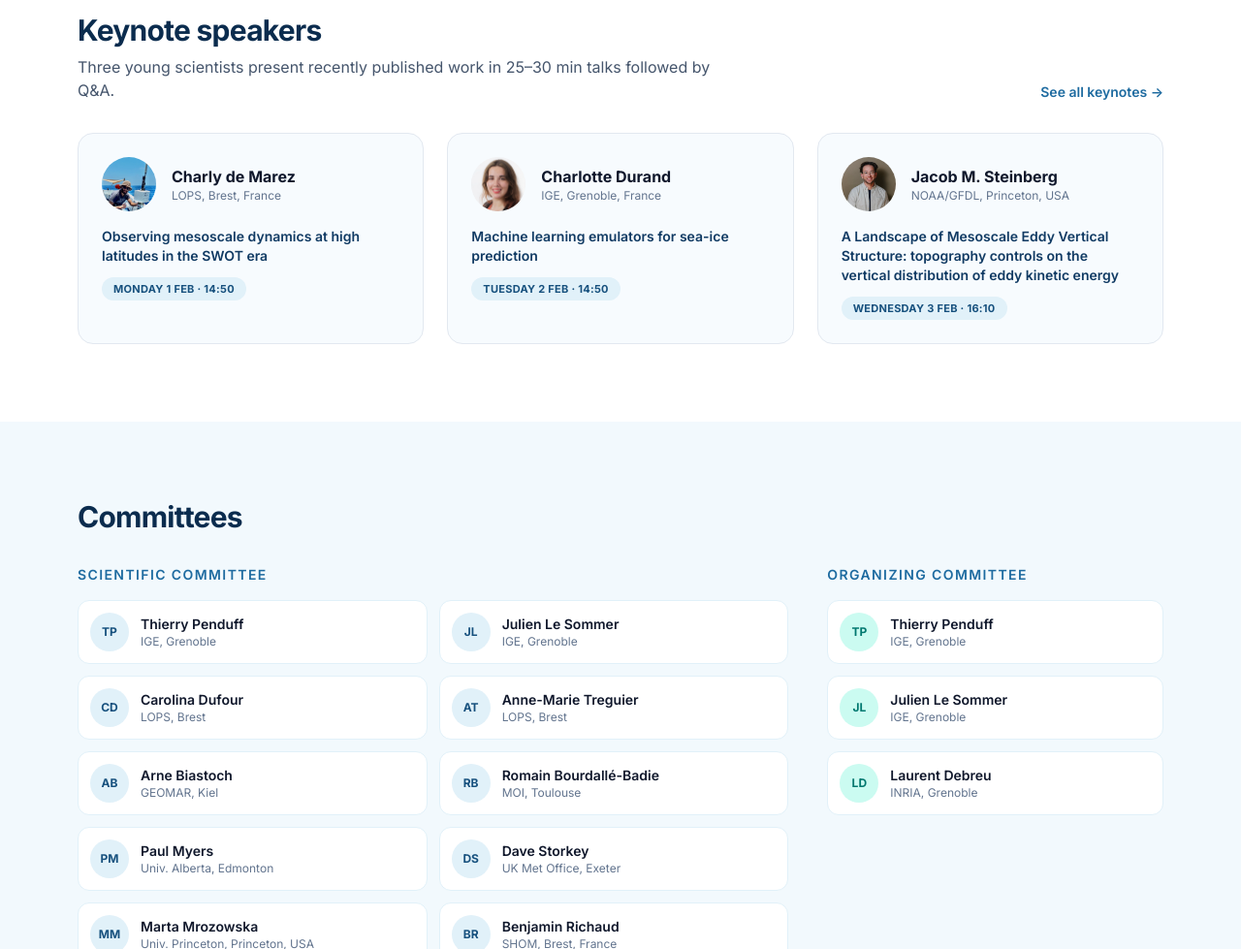
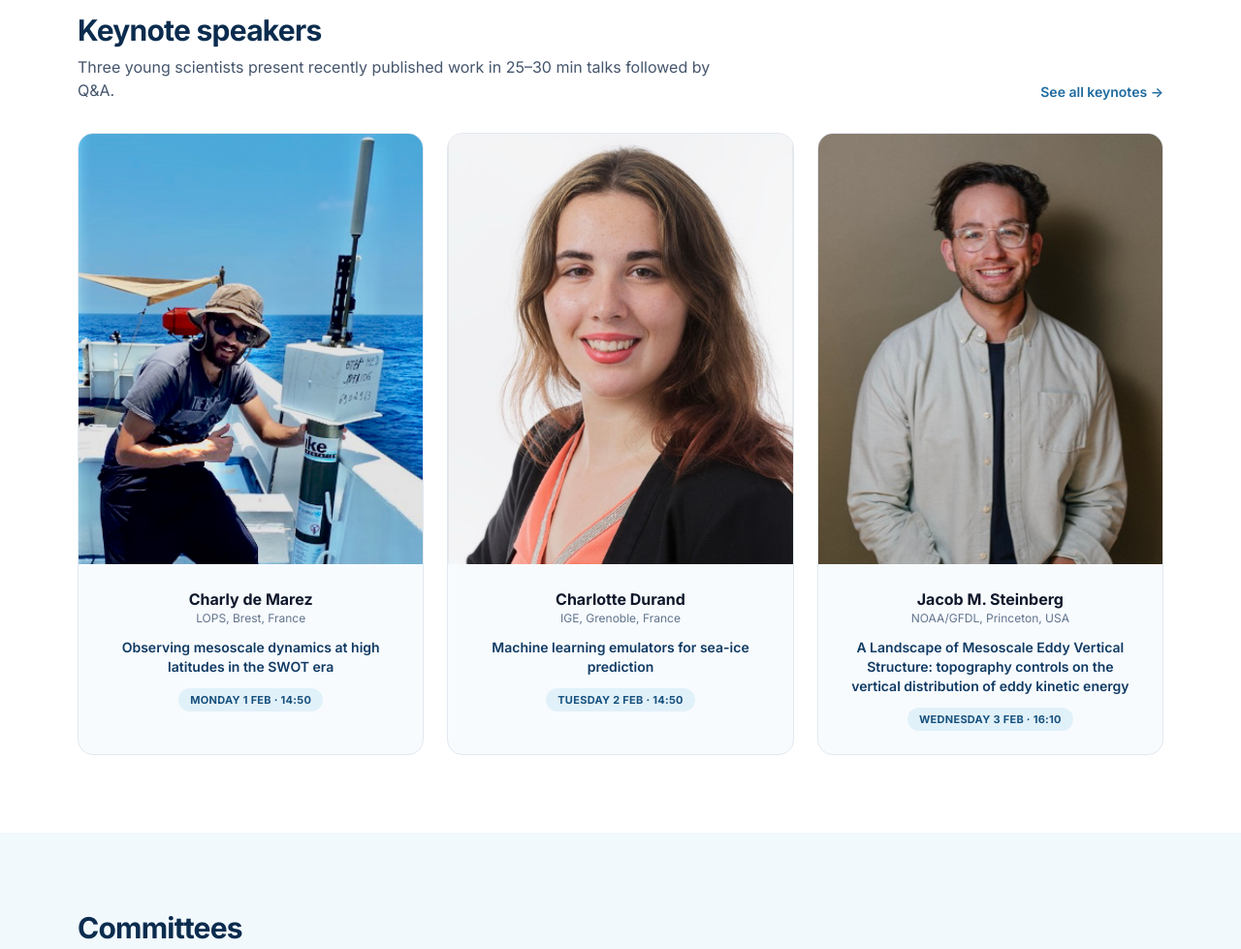
Before and after one commit to drakkar-workshop/drakkar2027, an Astro site: page / in a window 1280 px wide. Shown: the part 1960-2939 px from the top of the page at 97% size. Built offline with nearby package versions, Linux system fonts and the light colour scheme; Astro itself is replaced by a stand-in of ours.

Commit message:
Show large keynote portraits in the landing page cards

```diff
--- a/src/pages/index.astro
+++ b/src/pages/index.astro
@@ -143,28 +143,26 @@ const abstractHref = SITE.links.abstractSubmission || "#";
           ) : (
             <div class="grid gap-6 md:grid-cols-3">
               {announced.map((k) => (
-                <article class="rounded-2xl border border-slate-200 bg-ocean-50/60 p-6 transition hover:shadow-md">
-                <div class="flex items-center gap-4">
+                <article class="overflow-hidden rounded-2xl border border-slate-200 bg-ocean-50/60 transition hover:shadow-md">
                   {k.data.photo ? (
                     <img
                       src={nav(`keynotes/${k.data.photo}`)}
                       alt={k.data.speaker}
-                      class="h-14 w-14 shrink-0 rounded-full object-cover object-top"
+                      class="aspect-[4/5] w-full object-cover object-top"
                     />
                   ) : (
-                    <div class="flex h-14 w-14 shrink-0 items-center justify-center rounded-full bg-gradient-to-br from-ocean-600 to-teal-500 text-lg font-bold text-white">
+                    <div class="flex aspect-[4/5] w-full items-center justify-center bg-gradient-to-br from-ocean-600 to-teal-500 text-4xl font-bold text-white">
                       {initials(k.data.speaker)}
                     </div>
                   )}
-                    <div>
-                      <h3 class="font-bold text-slate-900">{k.data.speaker}</h3>
-                      <p class="text-xs text-slate-500">{k.data.affiliation}</p>
-                    </div>
+                  <div class="p-6 text-center">
+                    <h3 class="font-bold text-slate-900">{k.data.speaker}</h3>
+                    <p class="text-xs text-slate-500">{k.data.affiliation}</p>
+                    <p class="mt-3 text-sm font-semibold text-ocean-800">{k.data.talkTitle ?? "Talk title to be announced"}</p>
+                    <p class="mt-3 inline-block rounded-full bg-ocean-100 px-3 py-1 text-[11px] font-bold uppercase tracking-wide text-ocean-700">
+                      {dayLabel(k.data.day)} &middot; {k.data.time}
+                    </p>
                   </div>
-                  <p class="mt-4 text-sm font-semibold text-ocean-800">{k.data.talkTitle ?? "Talk title to be announced"}</p>
-                  <p class="mt-3 inline-block rounded-full bg-ocean-100 px-3 py-1 text-[11px] font-bold uppercase tracking-wide text-ocean-700">
-                    {dayLabel(k.data.day)} &middot; {k.data.time}
-                  </p>
                 </article>
               ))}
             </div>
```
